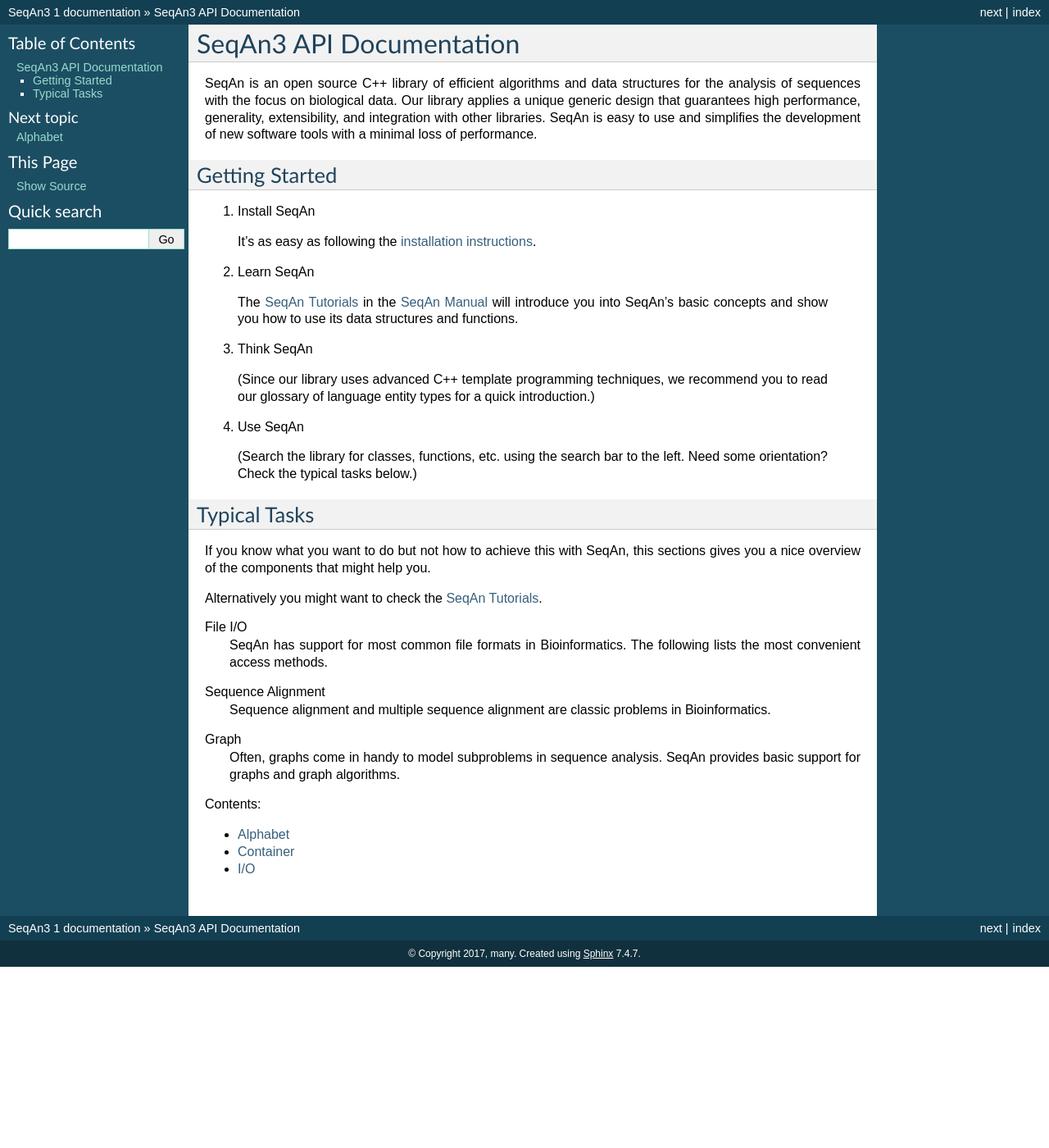
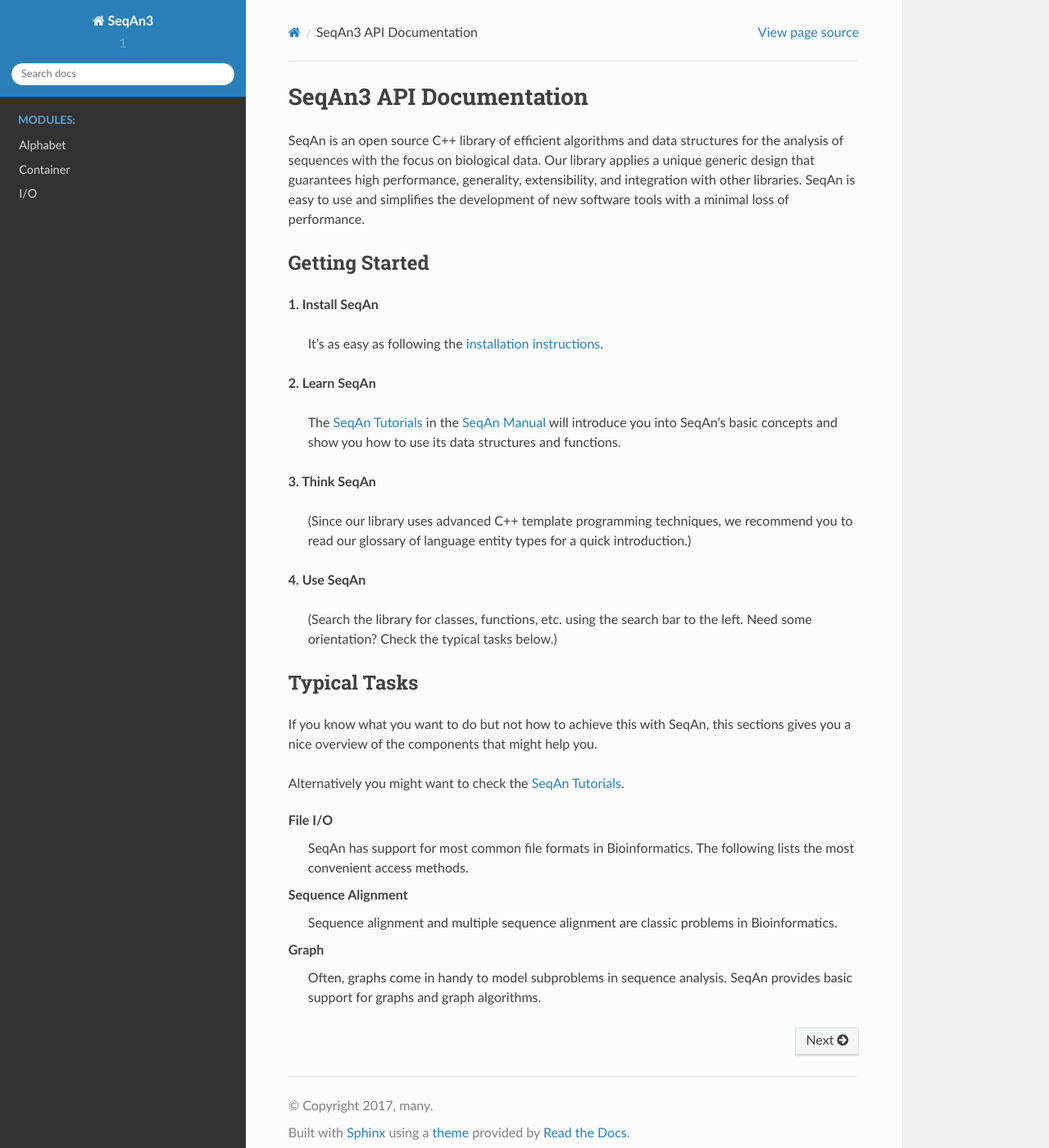
Before and after one commit to seqan/seqan3-doc, a Sphinx documentation site: the page built from source/index.rst, in a window 1280 px wide and 1400 px high. Shown: the whole window at 82% size. Built offline with Sphinx 7.4.7 and the Read the Docs theme 2.0.0, drawn with Linux system fonts in a browser that asks for light colours; formulas are drawn with MathJax 3.

Commit message:
add modules

```diff
--- a/source/conf.py
+++ b/source/conf.py
@@ -24,7 +24,11 @@
   from subprocess import call
   call('doxygen')
   breathe_projects = { "myproject" : "xml/" }
+  html_theme = 'default'
 else:
+  import sphinx_rtd_theme
+  html_theme = "sphinx_rtd_theme"
+  html_theme_path = [sphinx_rtd_theme.get_html_theme_path()]
   sys.path.append("/home/xenigmax/.local/lib/python2.7/site-packages/breathe/")
   breathe_projects = { "myproject" : "/home/xenigmax/seqan-retreat/seqan3/include/xml/" }
 breathe_default_project = "myproject"
@@ -90,7 +94,6 @@
 # The theme to use for HTML and HTML Help pages.  See the documentation for
 # a list of builtin themes.
 #
-html_theme = 'default'
 
 # Theme options are theme-specific and customize the look and feel of a theme
 # further.  For a list of options available for each theme, see the
--- a/source/index.rst
+++ b/source/index.rst
@@ -6,19 +6,19 @@
 Getting Started
 ---------------
 
-1. Install SeqAn
+**1. Install SeqAn**
 
  It's as easy as following the `installation instructions <http://seqan.readthedocs.io/en/master/Infrastructure/Use/Install.html>`_.
 
-2. Learn SeqAn
+**2. Learn SeqAn**
 
  The `SeqAn Tutorials <http://seqan.readthedocs.io/en/master/Tutorial/GettingStarted/index.html>`_ in the `SeqAn Manual <http://seqan.readthedocs.io/en/master/>`_ will introduce you into SeqAn's basic concepts and show you how to use its data structures and functions.
 
-3.  Think SeqAn
+**3. Think SeqAn**
 
  (Since our library uses advanced C++ template programming techniques, we recommend you to read our glossary of language entity types for a quick introduction.)
 
-4. Use SeqAn
+**4. Use SeqAn**
 
  (Search the library for classes, functions, etc. using the search bar to the left. Need some orientation? Check the typical tasks below.)
 
@@ -38,10 +38,11 @@
  Often, graphs come in handy to model subproblems in sequence analysis. SeqAn provides basic support for graphs and graph algorithms.
 
 .. toctree::
-   :maxdepth: 2
-   :caption: Contents:
+   :caption: Modules:
    :titlesonly:
+   :maxdepth: 1
+   :hidden:
 
-   alphabet
-   container
-   io
+   modules/alphabet
+   modules/container
+   modules/io
--- /dev/null
+++ b/source/modules/container.rst
@@ -0,0 +1,5 @@
+Container
+=========
+
+.. doxygenfile:: concepts.hpp
+   :project: myproject
```
Also changed, not shown: source/modules/alphabet.rst (added, +21 -0 lines), source/modules/alphabet/aminoacid.rst (added, +8 -0 lines), source/modules/alphabet/gaps.rst (added, +8 -0 lines), source/modules/alphabet/nucleotide.rst (added, +11 -0 lines), source/modules/io.rst (added, +10 -0 lines), source/modules/io/alignment.rst (added, +15 -0 lines), source/modules/io/sequence.rst (added, +12 -0 lines).
